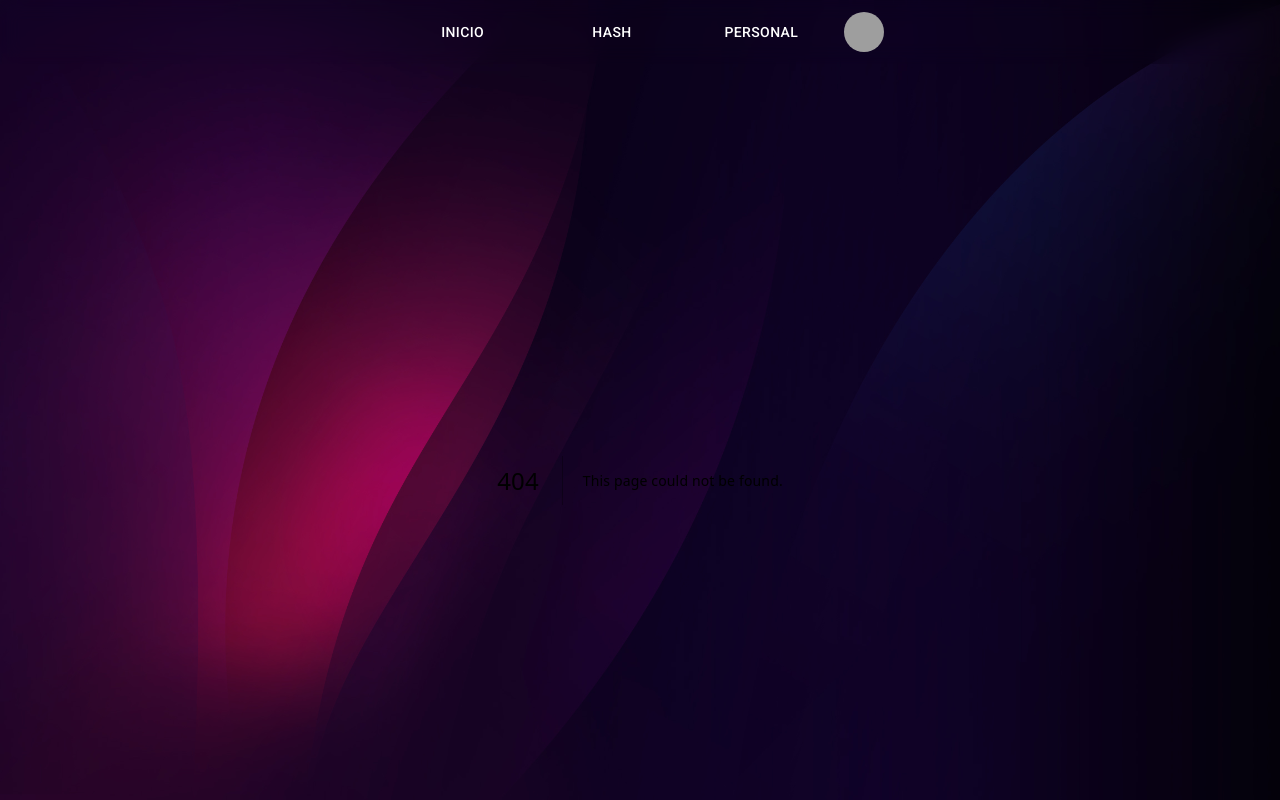
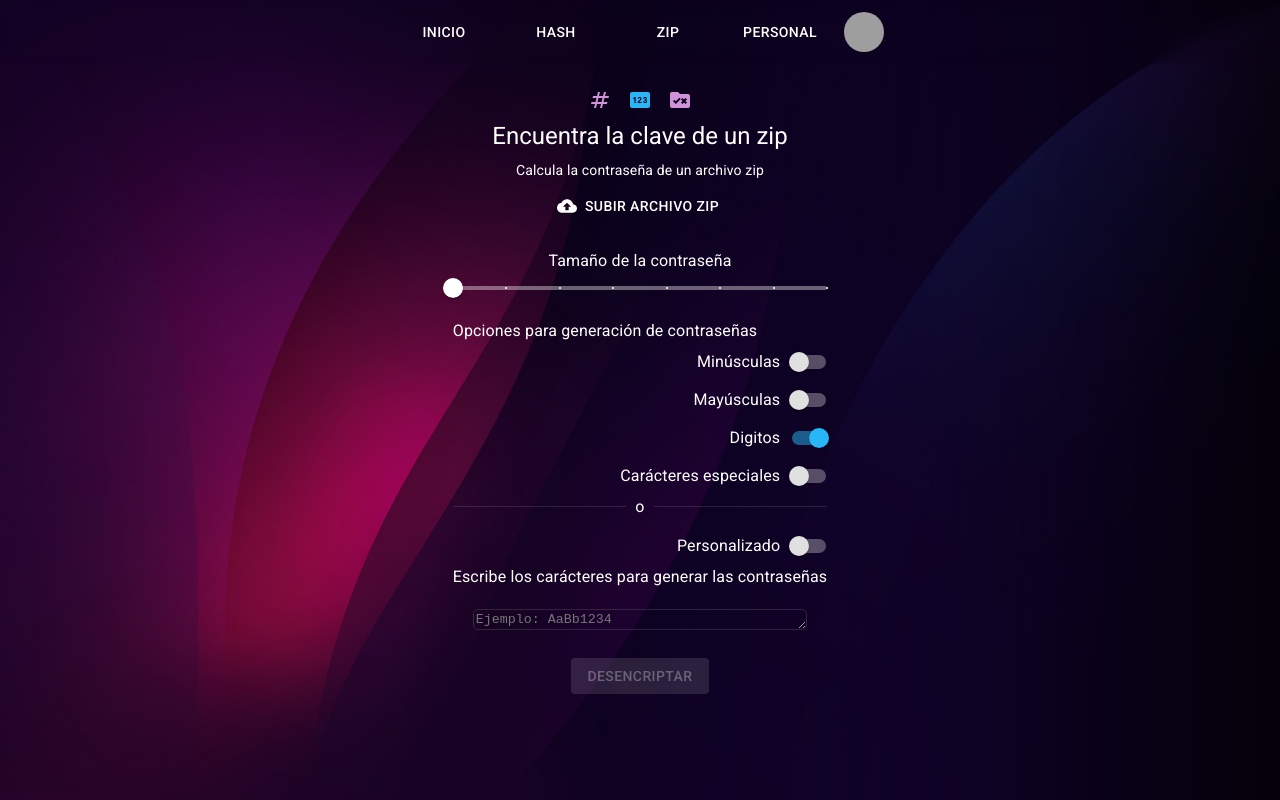
Before and after one commit to DiegoSHS/HIDDENHASH, a Next.js app: page /zip in a window 1280 px wide. Before the commit this address had no page. Shown: the top 800 px of the page. Built offline with nearby package versions, Linux system fonts and the light colour scheme; grey boxes are pictures that could not be loaded.

Commit message:
Fileup (#56) (#57)
* bruteforce created

* modified behavior



---------

Signed-off-by: Diego López Ariza <diegoawesome2017@outlook.com>

```diff
--- a/package.json
+++ b/package.json
@@ -14,6 +14,7 @@
     "@fontsource/roboto": "^5.0.8",
     "@mui/icons-material": "^5.14.14",
     "@mui/material": "^5.14.14",
+    "formidable": "^3.5.1",
     "mongodb": "^6.1.0",
     "next": "13.5.4",
     "next-auth": "^4.24.3",
--- /dev/null
+++ b/src/components/dropZone.js
@@ -0,0 +1,146 @@
+import { sendFile } from "@/requests/requests"
+import { ArrowRightAlt, CloudUpload, FolderZip, Key, Numbers, Pin, RuleFolder, Tag, TextFormat } from "@mui/icons-material"
+import { Avatar, Box, Button, Chip, Divider, FormControlLabel, Slider, Switch, TextareaAutosize, Typography, styled } from "@mui/material"
+import { useState } from "react"
+import toast from "react-hot-toast"
+
+export const FileNames = ({ fileData }) => {
+    return (
+        <Box sx={{ display: 'flex', flexDirection: 'column' }}>
+            {
+                fileData.map((f, i) => {
+                    return <Chip sx={{ m: 1 }} color="default" label={f.name} key={i} icon={<FolderZip />} />
+                })
+            }
+        </Box>
+    )
+}
+
+const VisuallyHiddenInput = styled('input')({
+    clip: 'rect(0 0 0 0)',
+    clipPath: 'inset(50%)',
+    height: 1,
+    overflow: 'hidden',
+    position: 'absolute',
+    bottom: 0,
+    left: 0,
+    whiteSpace: 'nowrap',
+    width: 1,
+});
+
+export const DropZone = () => {
+    const [files, setFiles] = useState([])
+    const [params, setParams] = useState({
+        len: 1,
+        dig: true,
+        up: false,
+        lw: false,
+        sp: false
+    })
+    const [custom, setCustom] = useState(false)
+    const [ctvalues, setCtvalues] = useState('')
+    const [pass, setPass] = useState([])
+    const handleUpload = async () => {
+        const formData = new FormData()
+        files.forEach(f => formData.append('files', f))
+        toast.promise(sendFile(formData, {
+            ...params, ct: ctvalues.split("")
+                .map(c => c.charCodeAt(0).toString(16).padStart(2, "0"))
+                .join("")
+        }), {
+            success: (data) => {
+                if (data.error) {
+                    return `Contraseñas incorrectas ${data.error.message}`
+                }
+                if (data.password === null) {
+                    return 'Clave no encontrada'
+                }
+                setPass((prev) => [...prev, data])
+                return 'Procesado correctamente'
+            },
+            error: (data) => `${data.error.message}`,
+            loading: 'Procesando'
+        }, {
+            success: { icon: false }
+        })
+    }
+    const handleChange = e => {
+        e.preventDefault()
+        e.stopPropagation()
+        const filess = e.target.files
+        if (filess && filess.length > 0) {
+            setFiles([...filess])
+        }
+    }
+    const handleParams = (e) => {
+        setParams({ ...params, [e.target.name]: e.target.checked })
+    }
+    const handleSlider = (e, newValue) => {
+        setParams({ ...params, len: newValue })
+    }
+    const handleCustom = (e) => {
+        setCtvalues(e.target.value)
+        console.log(ctvalues)
+    }
+    return (
+        <Box sx={{
+            display: 'flex',
+            flexDirection: 'column',
+            alignItems: 'center'
+        }}>
+            <Box sx={{
+                display: 'flex',
+            }}>
+                <Avatar sx={{ bgcolor: 'inherit' }}>
+                    <Numbers color="secondary" />
+                </Avatar>
+                <Avatar sx={{ bgcolor: 'inherit' }}>
+                    <Pin color="info" />
+                </Avatar>
+                <Avatar sx={{ bgcolor: 'inherit' }}>
+                    <RuleFolder color="secondary" />
+                </Avatar>
+            </Box>
+            <Typography component="h1" variant="h5">
+                Encuentra la clave de un zip
+            </Typography>
+            <Typography variant="body2" textAlign='center' sx={{ mt: 1 }}>
+                Calcula la contraseña de un archivo zip
+            </Typography>
+            <Button component="label" sx={{m:1}} startIcon={<CloudUpload />}>
+                Subir archivo zip
+                <VisuallyHiddenInput type="file" onChange={handleChange} />
+            </Button>
+            <FileNames fileData={files}></FileNames>
+            <Box display={'flex'} flexDirection={'column'} justifyContent={'center'}>
+                <FormControlLabel sx={{ mx: 0, my: 2 }} label='Tamaño de la contraseña' labelPlacement="top" control={<Slider
+                    value={params.len}
+                    onChange={handleSlider}
+                    valueLabelDisplay='auto'
+                    step={1}
+                    marks
+                    min={1}
+                    max={8}
+                />} />
+                <Typography>Opciones para generación de contraseñas</Typography>
+                <FormControlLabel labelPlacement="start" control={<Switch color="info" name="up" disabled={custom} checked={params.up} onChange={handleParams} />} label='Minúsculas' />
+                <FormControlLabel labelPlacement="start" control={<Switch color="info" name="lw" disabled={custom} checked={params.lw} onChange={handleParams} />} label='Mayúsculas' />
+                <FormControlLabel labelPlacement="start" control={<Switch color="info" name="dig" disabled={custom} checked={params.dig} onChange={handleParams} />} label='Digitos' />
+                <FormControlLabel labelPlacement="start" control={<Switch color="info" name="sp" disabled={custom} checked={params.sp} onChange={handleParams} />} label='Carácteres especiales' />
+                <Divider>o</Divider>
+                <FormControlLabel labelPlacement="start" sx={{ mt: 1 }} control={<Switch color="warning" name="sp" checked={custom} onChange={() => { setCustom(!custom) }} />} label='Personalizado' />
+                <Typography>Escribe los carácteres para generar las contraseñas</Typography>
+                <TextareaAutosize maxLength={40} placeholder="Ejemplo: AaBb1234" disabled={!custom} onChange={handleCustom} style={{ margin: 20, backgroundColor: 'transparent', borderRadius: 5 }}></TextareaAutosize>
+
+            </Box>
+            <Button sx={{ m: 1 }} variant="contained" disabled={files.length === 0 || ((!params.dig && !params.lw && !params.up && !params.sp))} onClick={handleUpload}>Desencriptar</Button>
+            <Box>
+                {
+                    pass.map((e, i) => {
+                        return <Chip sx={{ m: 1 }} color="warning" label={`Clave: ${e.password}`} key={i} icon={<Key />} />
+                    })
+                }
+            </Box>
+        </Box >
+    )
+}
--- a/src/components/topBar.js
+++ b/src/components/topBar.js
@@ -36,6 +36,11 @@ export const TopBarScroll = () => {
                             Hash
                         </Button>
                     </Link>
+                    <Link href={`/zip`} legacyBehavior passHref>
+                        <Button fullWidth sx={{ m: 1 }} color="primary">
+                            zip
+                        </Button>
+                    </Link>
                     <Link href={`/hash/personal`} legacyBehavior passHref>
                         <Button fullWidth sx={{ m: 1 }} disabled={!user.email} color="primary">
                             Personal
--- /dev/null
+++ b/src/pages/api/sendfile/[id].js
@@ -0,0 +1,49 @@
+import { IncomingForm } from "formidable"
+import { readFile, unlink, writeFile } from "fs/promises"
+
+const formidableParse = async (req) =>
+    new Promise((resolve, reject) =>
+        new IncomingForm().parse(req, (err, fields, files) => err ? reject(err) : resolve([fields, files]))
+    )
+
+export const config = {
+    api: {
+        bodyParser: false
+    }
+}
+
+async function readAndWriteFile({ originalFilename, filepath }, newPath, query) {
+    try {
+        const path = `${newPath}/${originalFilename}`
+        const data = await readFile(filepath)
+        await writeFile(path, data)
+        const formData = new FormData()
+        formData.append('file', new Blob([data], { type: 'appicaiton/octet-stream' }), originalFilename)
+        formData.append('type', JSON.stringify({ len: query[0], dig: query[1], lw: query[2], up: query[3], sp: query[4], ct: query[5] }))
+        const send = await fetch(`http://127.0.0.1:8000/bruteforce/`, {
+            method: 'POST',
+            body: formData
+        })
+        const pass = await send.json()
+        await unlink(path)
+        return pass
+    } catch (error) {
+        console.log(error.message)
+    }
+}
+
+export default async function (req, res) {
+    const { query: { id } } = req
+    const [_, { files }] = await formidableParse(req)
+    const passwords = files.map(async file => readAndWriteFile(file, './public/uploads', id.split('-')))
+    const results = await Promise.allSettled(passwords)
+    const values = results.map(({ value }) => value)
+    if (values.length === 0) {
+        return res.status(200).json({ error: { code: 200, message: 'Intentalo de nuevo' } })
+    }
+    if (results.every(({ status }) => status === 'fulfilled')) {
+        return res.status(200).json(values[0])
+    } else {
+        return res.status(408).json({ error: { code: 408, message: 'Tardó demasiado la respuesta' } })
+    }
+}
--- /dev/null
+++ b/src/pages/zip.js
@@ -0,0 +1,2 @@
+import { DropZone } from "@/components/dropZone"
+export default DropZone
--- a/src/requests/requests.js
+++ b/src/requests/requests.js
@@ -8,6 +8,21 @@ const postRequest = async (route, body) => {
                 'Content-Type': 'application/json'
             },
             body: JSON.stringify(body)
+        })
+        const data = await res.json()
+        return data
+    } catch (error) {
+        return {
+            error: { code: 500, message: `Error al realizar petición ${error.message}` }
+        }
+    }
+}
+
+const postFileRequest = async (route, FormData) => {
+    try {
+        const res = await fetch(route, {
+            method: 'POST',
+            body: FormData
         })
         const data = await res.json()
         return data
@@ -78,3 +93,10 @@ export const getSessions = () => getRequest('/api/session')
 export const sendShared = (body) => postRequest('/api/share', body)
 
 export const deleteShared = (body) => postRequest('/api/share/deleteshared', body)
+
+export const sendFile = (file, query) => {
+    const route = Object.entries(query).map(([k, v]) => {
+        return String(v)
+    }).join('-')
+    return postFileRequest(`/api/sendfile/${route}`, file)
+}
```
Also changed, not shown: 2 other files (tests, documents, lock files or other folders).
